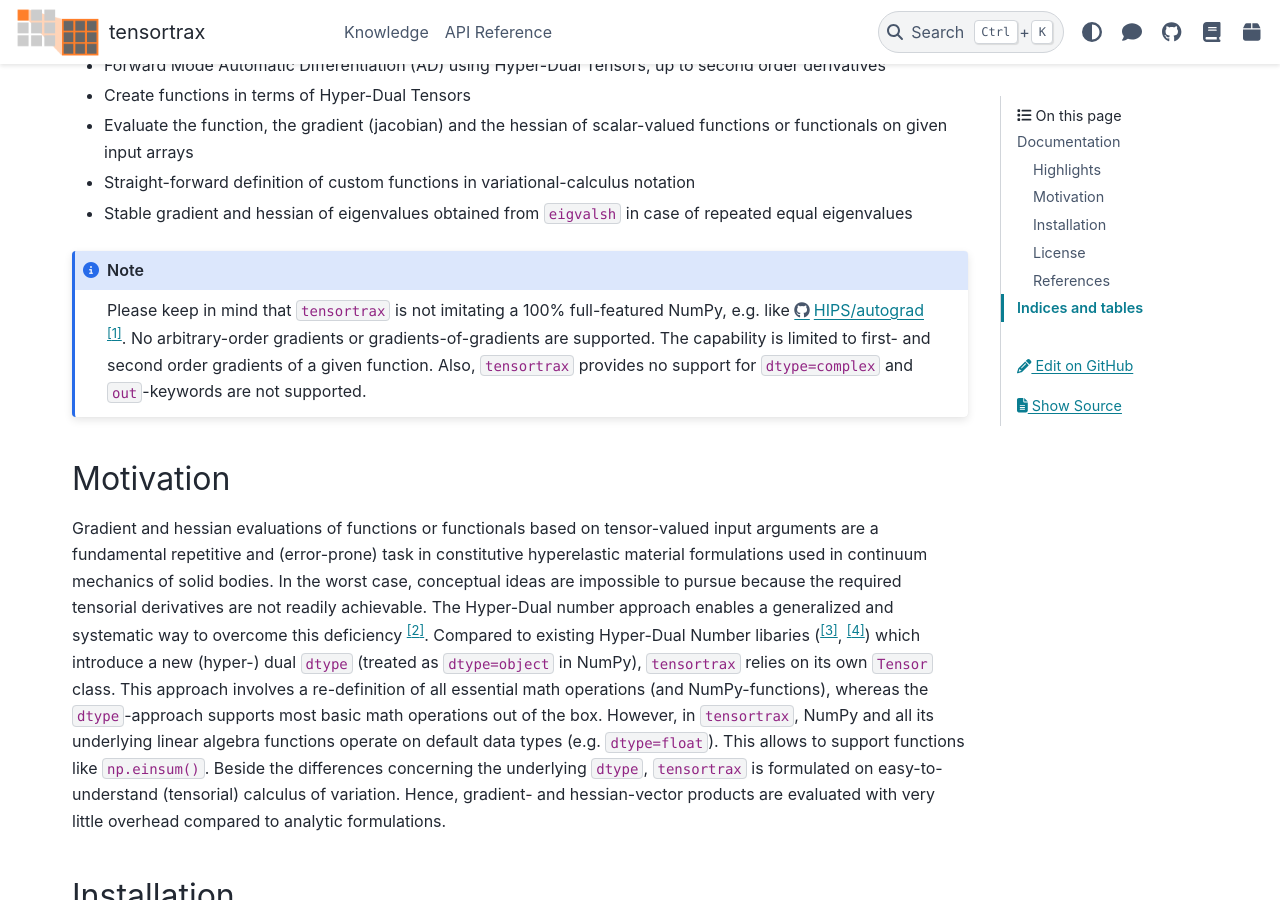
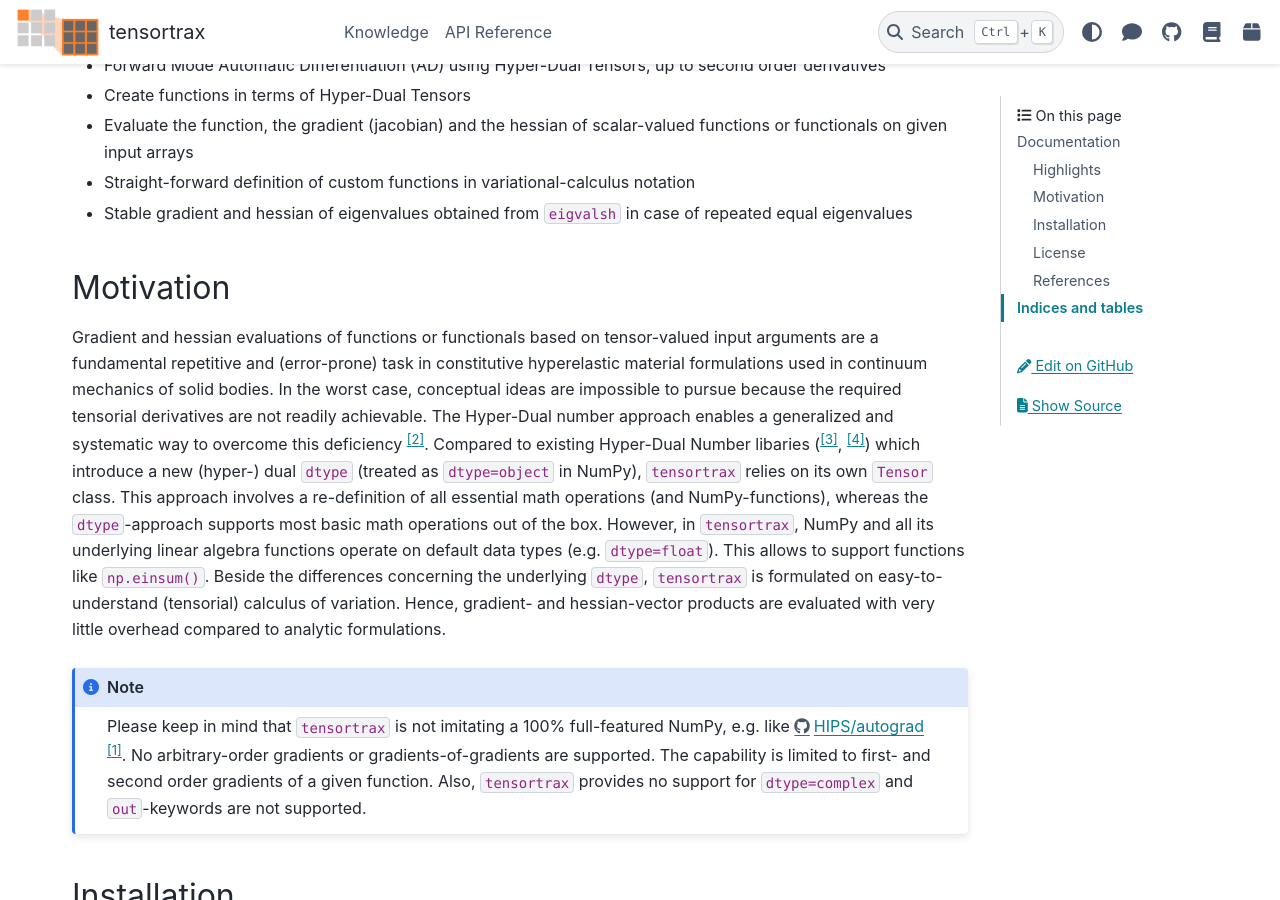
Before and after one commit to adtzlr/tensortrax, a Sphinx documentation site: the page built from docs/index.rst, in a window 1280 px wide and 900 px high, scrolled down 480 px. Built offline with Sphinx 7.4.7 and the PyData theme 0.15.4, drawn with Linux system fonts in a browser that asks for light colours; pages that are not in the unit, such as notebooks, are missing from menus.

```diff
--- a/docs/index.rst
+++ b/docs/index.rst
@@ -17,12 +17,12 @@ Highlights
 - Straight-forward definition of custom functions in variational-calculus notation
 - Stable gradient and hessian of eigenvalues obtained from ``eigvalsh`` in case of repeated equal eigenvalues
 
-.. note::
-   Please keep in mind that ``tensortrax`` is not imitating a 100% full-featured NumPy, e.g. like https://github.com/HIPS/autograd [1]_. No arbitrary-order gradients or gradients-of-gradients are supported. The capability is limited to first- and second order gradients of a given function. Also, ``tensortrax`` provides no support for ``dtype=complex`` and ``out``-keywords are not supported.
-
 Motivation
 ----------
 Gradient and hessian evaluations of functions or functionals based on tensor-valued input arguments are a fundamental repetitive and (error-prone) task in constitutive hyperelastic material formulations used in continuum mechanics of solid bodies. In the worst case, conceptual ideas are impossible to pursue because the required tensorial derivatives are not readily achievable. The Hyper-Dual number approach enables a generalized and systematic way to overcome this deficiency [2]_. Compared to existing Hyper-Dual Number libaries ([3]_, [4]_) which introduce a new (hyper-) dual ``dtype`` (treated as ``dtype=object`` in NumPy), ``tensortrax`` relies on its own ``Tensor`` class. This approach involves a re-definition of all essential math operations (and NumPy-functions), whereas the ``dtype``-approach supports most basic math operations out of the box. However, in ``tensortrax``, NumPy and all its underlying linear algebra functions operate on default data types (e.g. ``dtype=float``). This allows to support functions like ``np.einsum()``. Beside the differences concerning the underlying ``dtype``, ``tensortrax`` is formulated on easy-to-understand (tensorial) calculus of variation. Hence, gradient- and hessian-vector products are evaluated with very little overhead compared to analytic formulations.
+
+.. note::
+   Please keep in mind that ``tensortrax`` is not imitating a 100% full-featured NumPy, e.g. like https://github.com/HIPS/autograd [1]_. No arbitrary-order gradients or gradients-of-gradients are supported. The capability is limited to first- and second order gradients of a given function. Also, ``tensortrax`` provides no support for ``dtype=complex`` and ``out``-keywords are not supported.
 
 Installation
 ------------
```
